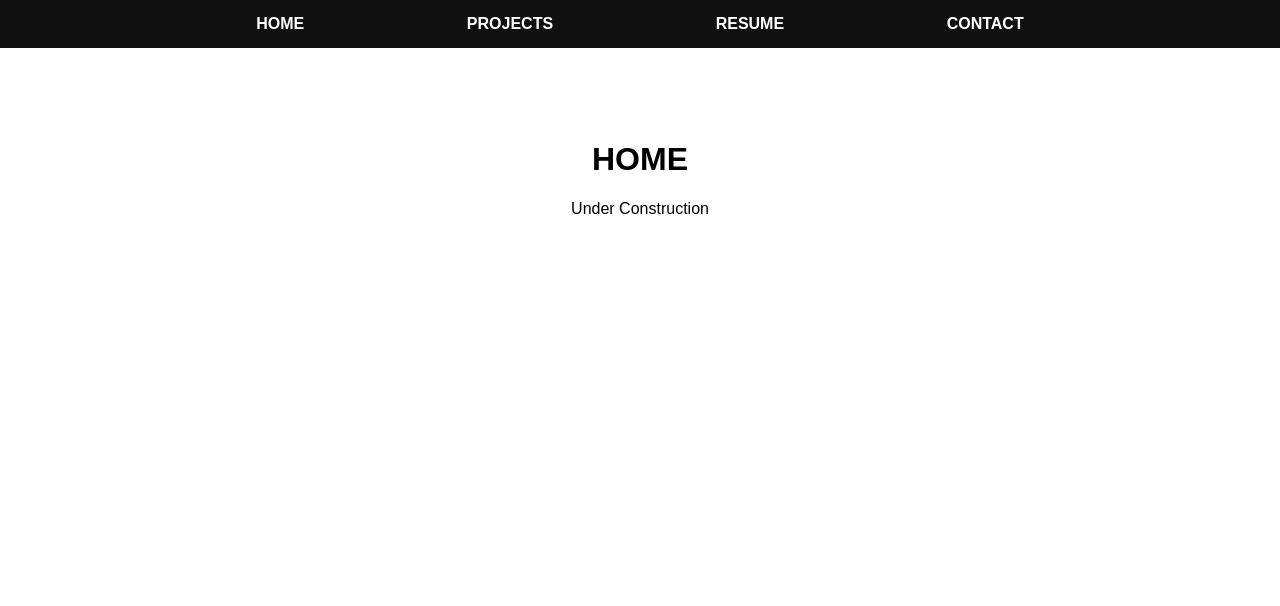
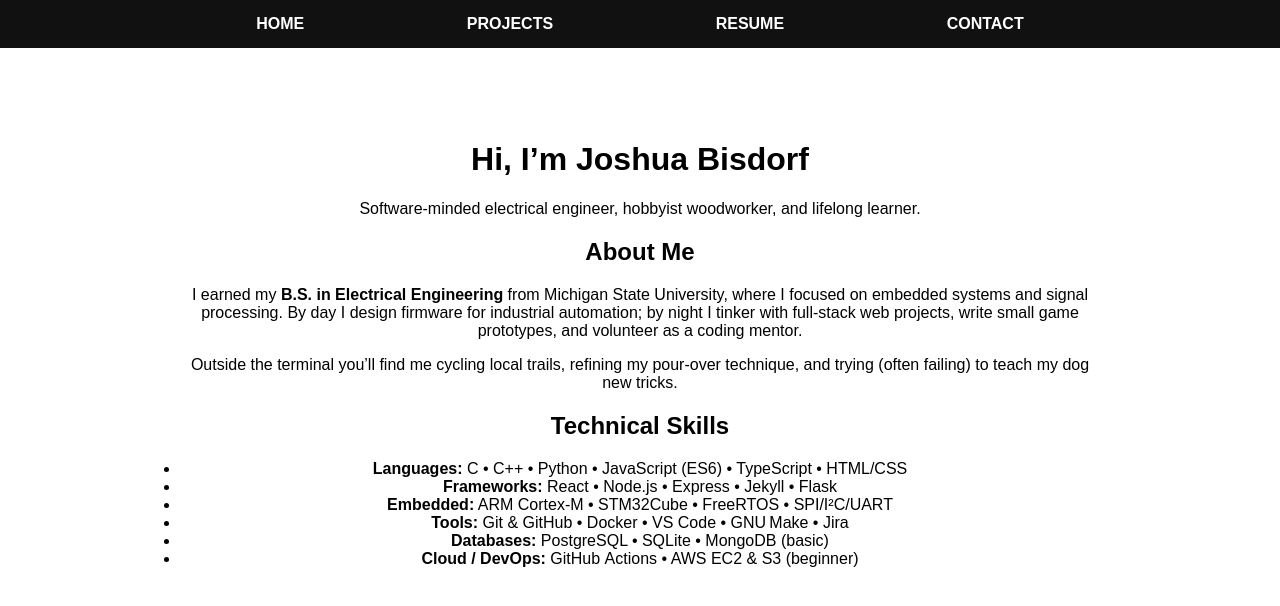
Before and after one commit to joshuabisdorf/joshuabisdorf.github.io, a Jekyll site: the page built from index.html, in a window 1280 px wide. Shown: the top 606 px of the page. Built offline with Jekyll 4.4.1, drawn with Linux system fonts in a browser that asks for light colours.

Commit message:
Init HOME page

```diff
--- a/index.html
+++ b/index.html
@@ -3,7 +3,38 @@ layout: default
 title: Joshua Bisdorf | Home
 ---
 
-<h1>HOME</h1>
-<p>
-  Under Construction
-</p>
+<!-- Hero / intro (keep whatever you already have here) -->
+<h1>Hi, I’m Joshua Bisdorf</h1>
+<p>Software‑minded electrical engineer, hobbyist woodworker, and lifelong learner.</p>
+
+<!-- ===== About Me ======================================================= -->
+<section id="about" class="home-section">
+  <h2>About&nbsp;Me</h2>
+
+  <p>
+    I earned my <strong>B.S. in Electrical Engineering</strong> from Michigan
+    State University, where I focused on embedded systems and signal processing.
+    By day I design firmware for industrial automation; by night I tinker with
+    full‑stack web projects, write small game prototypes, and volunteer as a
+    coding mentor.
+  </p>
+
+  <p>
+    Outside the terminal you’ll find me cycling local trails, refining my
+    pour‑over technique, and trying (often failing) to teach my dog new tricks.
+  </p>
+</section>
+
+<!-- ===== Skills ========================================================= -->
+<section id="skills" class="home-section">
+  <h2>Technical&nbsp;Skills</h2>
+
+  <ul class="skills-grid">
+    <li><strong>Languages:</strong> C • C++ • Python • JavaScript (ES6) • TypeScript • HTML/CSS</li>
+    <li><strong>Frameworks:</strong> React • Node.js • Express • Jekyll • Flask</li>
+    <li><strong>Embedded:</strong> ARM Cortex‑M • STM32Cube • FreeRTOS • SPI/I²C/UART</li>
+    <li><strong>Tools:</strong> Git & GitHub • Docker • VS Code • GNU Make • Jira</li>
+    <li><strong>Databases:</strong> PostgreSQL • SQLite • MongoDB (basic)</li>
+    <li><strong>Cloud / DevOps:</strong> GitHub Actions • AWS EC2 & S3 (beginner)</li>
+  </ul>
+</section>
```
Also changed, not shown: about.html (deleted, +0 -9 lines).
